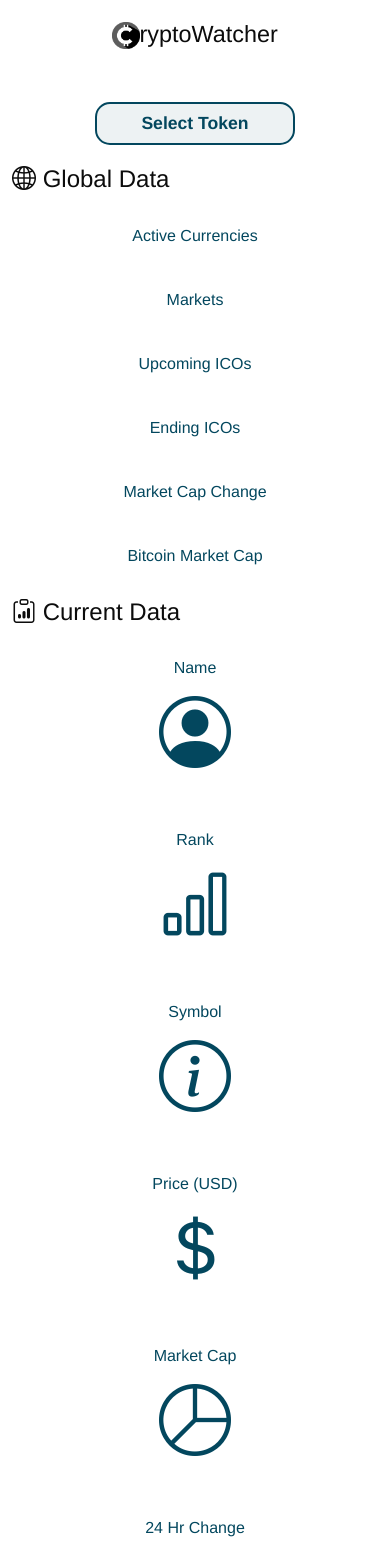
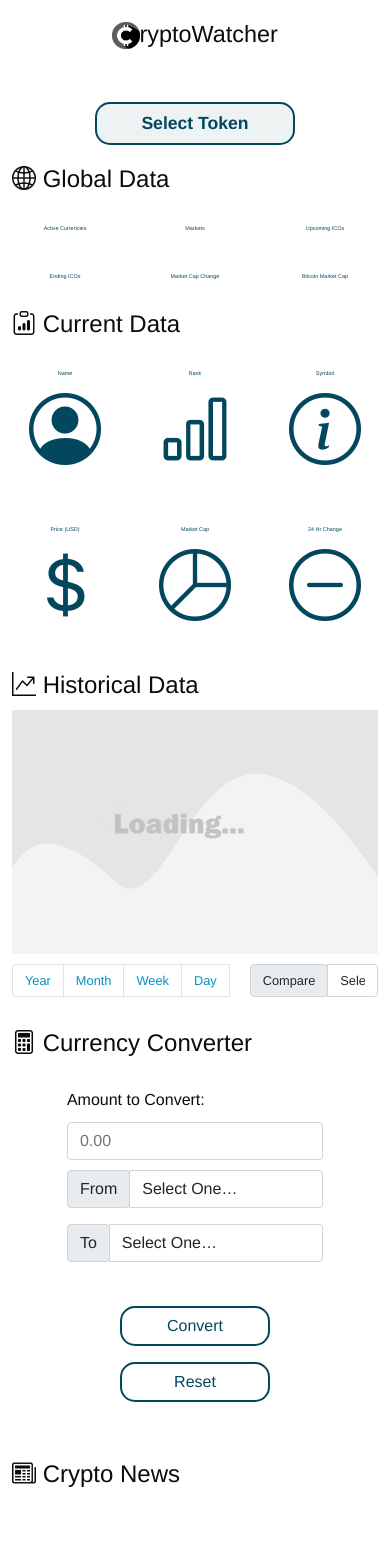
Before and after one commit to jamesingram2/frontEndProject, a PHP site: page /dashboard.html in a window 390 px wide. Shown: the top 1554 px of the page. Run offline with PHP 8.4, Linux system fonts and the light colour scheme; some libraries are stand-ins or nearby versions; grey boxes are pictures that could not be loaded.

Commit message:
changed responsiveness of data and global divs

```diff
--- a/css/style.css
+++ b/css/style.css
@@ -105,6 +105,7 @@ h3 {
    background-color: #fff;
    border-radius: 25px;
    color:#03475e;
+   font-size: 1.4vw;
    padding: 20px;
    text-align: center;
 }
@@ -126,9 +127,10 @@ h3 {
 #coinChange {
    background-color: #fff;
    border-radius: 25px;
+   color: #03475e;
+   font-size: 1.4vw;
    padding: 20px;
    text-align: center;
-   color: #03475e;
 }
 
 #graphs {
--- a/dashboard.html
+++ b/dashboard.html
@@ -50,22 +50,22 @@
                 <h3><i class="bi bi-globe2"></i> Global Data</h3>
                 <div id="globalSummary">
                     <div class="row globalRow">
-                        <div class="col-lg-4 col-sm-12" id="activeCurrencies">
+                        <div class="col-4" id="activeCurrencies">
                             Active Currencies<br>
                         </div>
-                        <div class="col-lg-4 col-sm-12" id="markets">
+                        <div class="col-4" id="markets">
                             Markets<br>
                         </div>
-                        <div class="col-lg-4 col-sm-12" id="newICOs">
+                        <div class="col-4" id="newICOs">
                             Upcoming ICOs<br>
                         </div>
-                        <div class="col-lg-4 col-sm-12" id="endICOs">
+                        <div class="col-4" id="endICOs">
                             Ending ICOs<br>
                         </div>
-                        <div class="col-lg-4 col-sm-12" id="marketChange">
+                        <div class="col-4" id="marketChange">
                             Market Cap Change<br>
                         </div>
-                        <div class="col-lg-4 col-sm-12" id="topMarketCap">
+                        <div class="col-4" id="topMarketCap">
                             Bitcoin Market Cap<br>
                         </div>
                     </div>
@@ -75,22 +75,22 @@
                 <h3><i class="bi bi-clipboard-data"></i> Current Data</h3>
                 <div id="dataSummary">
                     <div class="row stats">
-                        <div class="col-lg-4 col-sm-12" id="coinName">
+                        <div class="col-4" id="coinName">
                             Name<br><i class="bi bi-person-circle"></i><br>
                         </div>
-                        <div class="col-lg-4 col-sm-12" id="coinRank">
+                        <div class="col-4" id="coinRank">
                             Rank<br><i class="bi bi-bar-chart"></i><br>
                         </div>
-                        <div class="col-lg-4 col-sm-12" id="coinSymbol">
+                        <div class="col-4" id="coinSymbol">
                             Symbol<br><i class="bi
                             bi-info-circle"></i><br>
                         </div>
-                        <div class="col-lg-4 col-sm-12" id="coinPrice">
+                        <div class="col-4" id="coinPrice">
                             Price (USD)<br><i class="bi bi-currency-dollar"></i><br>
                         </div>
-                        <div class="col-lg-4 col-sm-12" id="coinCap">Market Cap<br><i class="bi bi-pie-chart"></i><br>
+                        <div class="col-4" id="coinCap">Market Cap<br><i class="bi bi-pie-chart"></i><br>
                         </div>
-                        <div class="col-lg-4 col-sm-12" id="coinChange">24 Hr Change<br><i class="bi bi-dash-circle"></i><br>
+                        <div class="col-4" id="coinChange">24 Hr Change<br><i class="bi bi-dash-circle"></i><br>
                         </div>
                     </div>
                     <!-- Current data div ends -->
--- a/js/globalData.js
+++ b/js/globalData.js
@@ -27,7 +27,7 @@ export async function fetchGlobalData() {
    global2.innerHTML += `<i class="bi bi-check-circle"></i><br><h4>${upcomingICOsFormatted}</h4>`;
    global3.innerHTML += `<i class="bi bi-x-circle"></i><br><h4>${endedICOsFormated}</h4>`;
    if (globalMarketCapChange < 0) {
-      global4.innerHTML += `<i class="bi bi-arrow-down-circle"></i><h4>${globalMarketCapChange}</h4>%`;
+      global4.innerHTML += `<i class="bi bi-arrow-down-circle"></i><h4>${globalMarketCapChange}%</h4>`;
    } else {
       global4.innerHTML += `<i class="bi bi-arrow-up-circle"></i><br><h4>${globalMarketCapChange}%</h4>`;
    }
```
